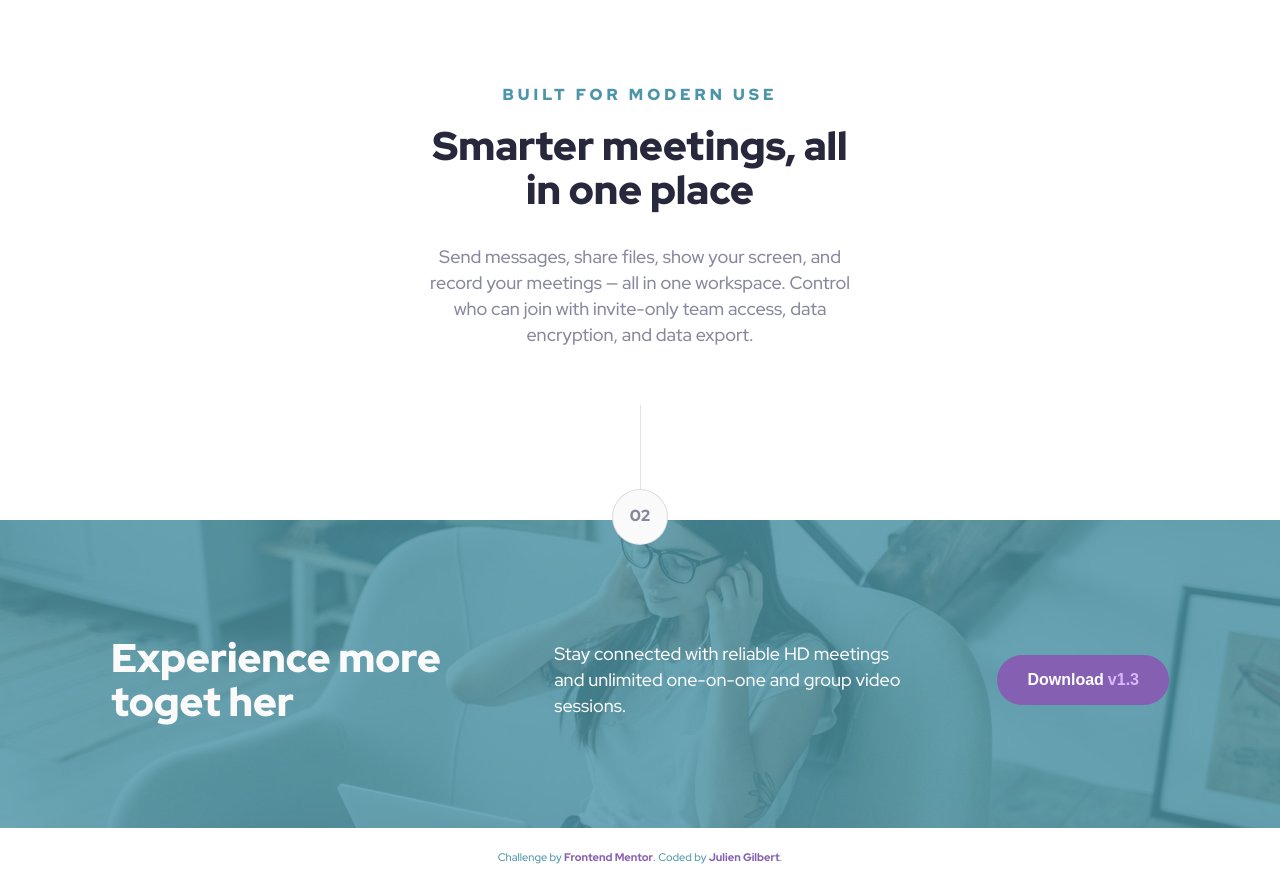
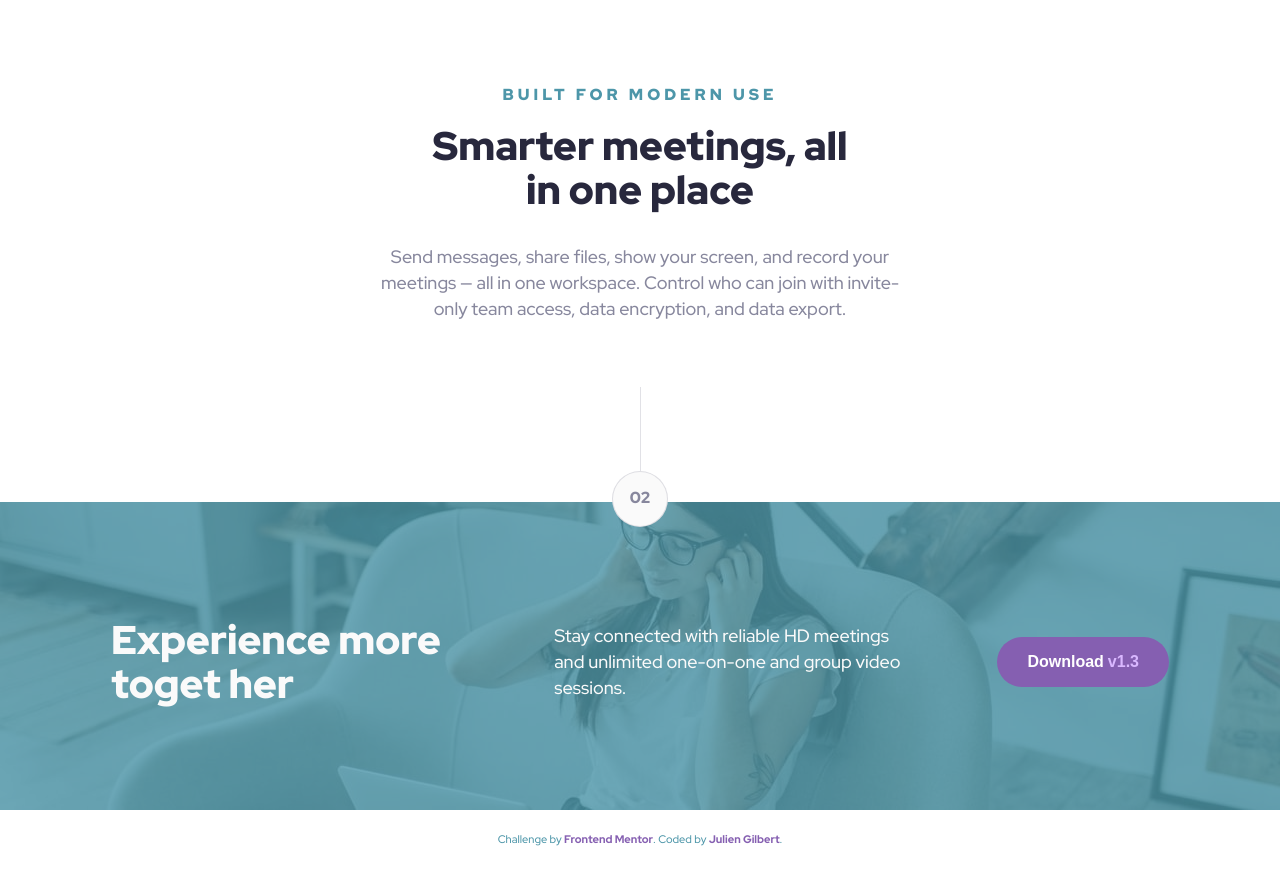
Before and after one commit to juliengDev/Meet-_anding_page, a website: page index.html in a window 1280 px wide. Shown: the part 1065-1947 px from the top of the page. Drawn offline with Linux system fonts and the light colour scheme.

Commit message:
fixing preview3

```diff
--- a/sass/pages/_home.scss
+++ b/sass/pages/_home.scss
@@ -11,7 +11,7 @@
 
 .content {
   width: min(54rem, 100%);
-  margin: 8.5rem auto 3.2rem;
+  margin: 8.5rem auto 4rem;
   text-align: center;
   @include respond(phone) {
     margin: 6rem auto 6.4 rem;
@@ -24,7 +24,6 @@
     margin: 0 auto 3.2rem;
   }
   &__txt {
-    max-width: 80%;
     margin: 0 auto;
   }
 }
```
Also changed, not shown: public/css/style.css, 1 other file.
